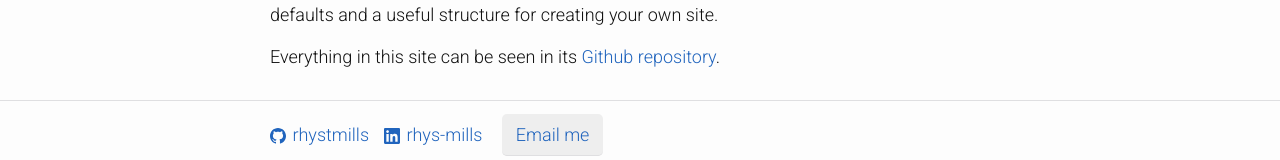
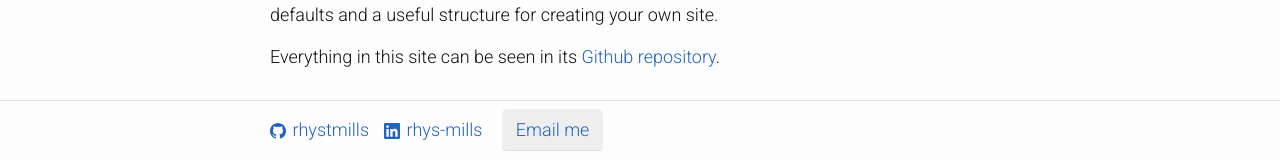
Before and after one commit to rhystmills/rhystmills.github.io, a Jekyll site: the page built from docs/_posts/2020-08-30-behind-this-site.markdown, in a window 1280 px wide. Shown: the part 1754-1914 px from the top of the page. Built offline with Jekyll 4.4.1, drawn with Linux system fonts in a browser that asks for light colours.

Commit message:
Improved footer spacing

```diff
--- a/docs/_sass/minima/_layout.scss
+++ b/docs/_sass/minima/_layout.scss
@@ -134,7 +134,7 @@
  */
 .site-footer {
   border-top: 1px solid $grey-color-light;
-  padding: $spacing-unit/2 0;
+  padding: $spacing-unit/3 0 $spacing-unit/4 0;
 }
 
 .footer-heading {
@@ -148,7 +148,7 @@
   list-style: none;
   display: inline-block;
   margin-left: 0;
-  margin-bottom: 0;
+  margin-bottom: 10px;
   > li {
     display: inline-block;
     margin-right: $spacing-unit/2;
```
